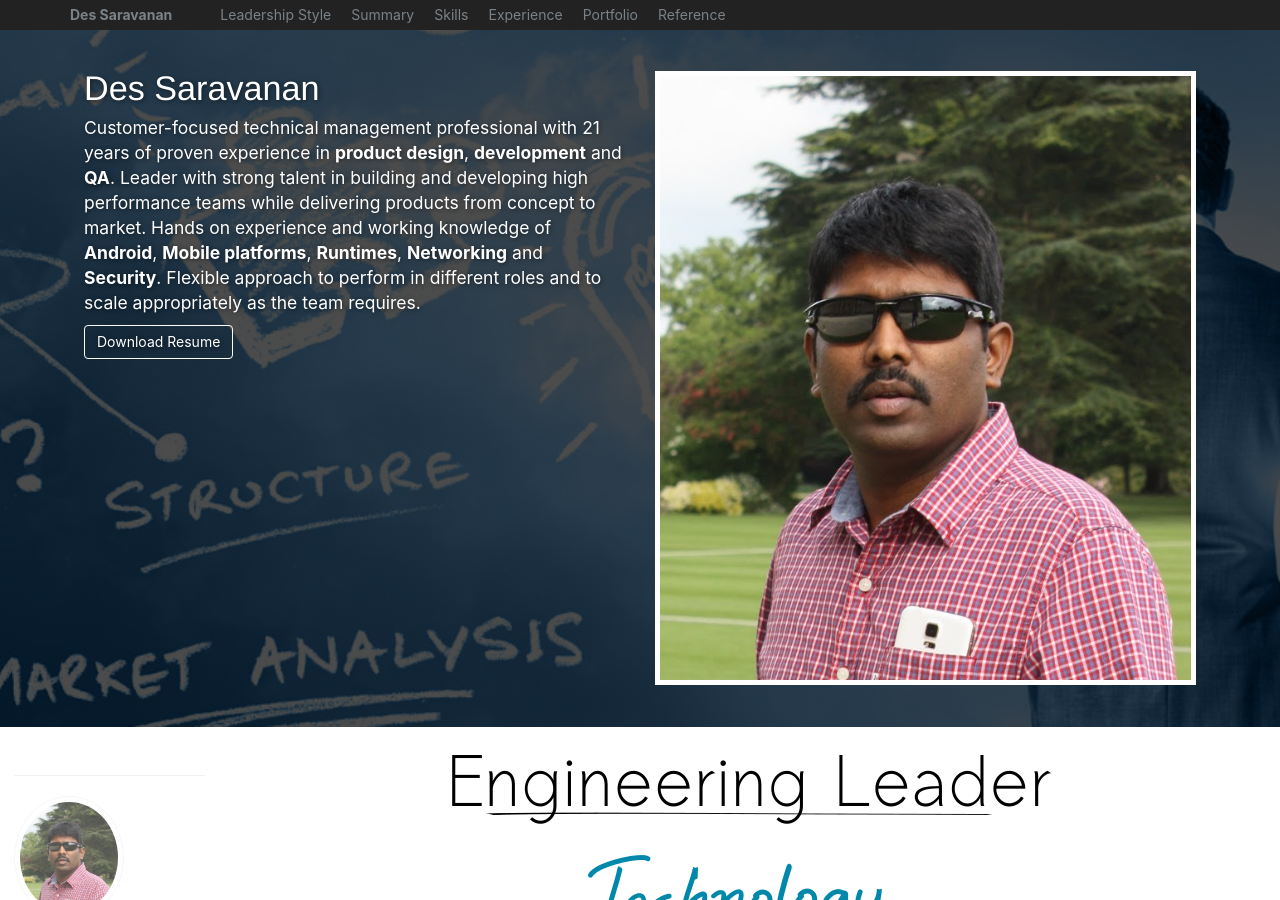
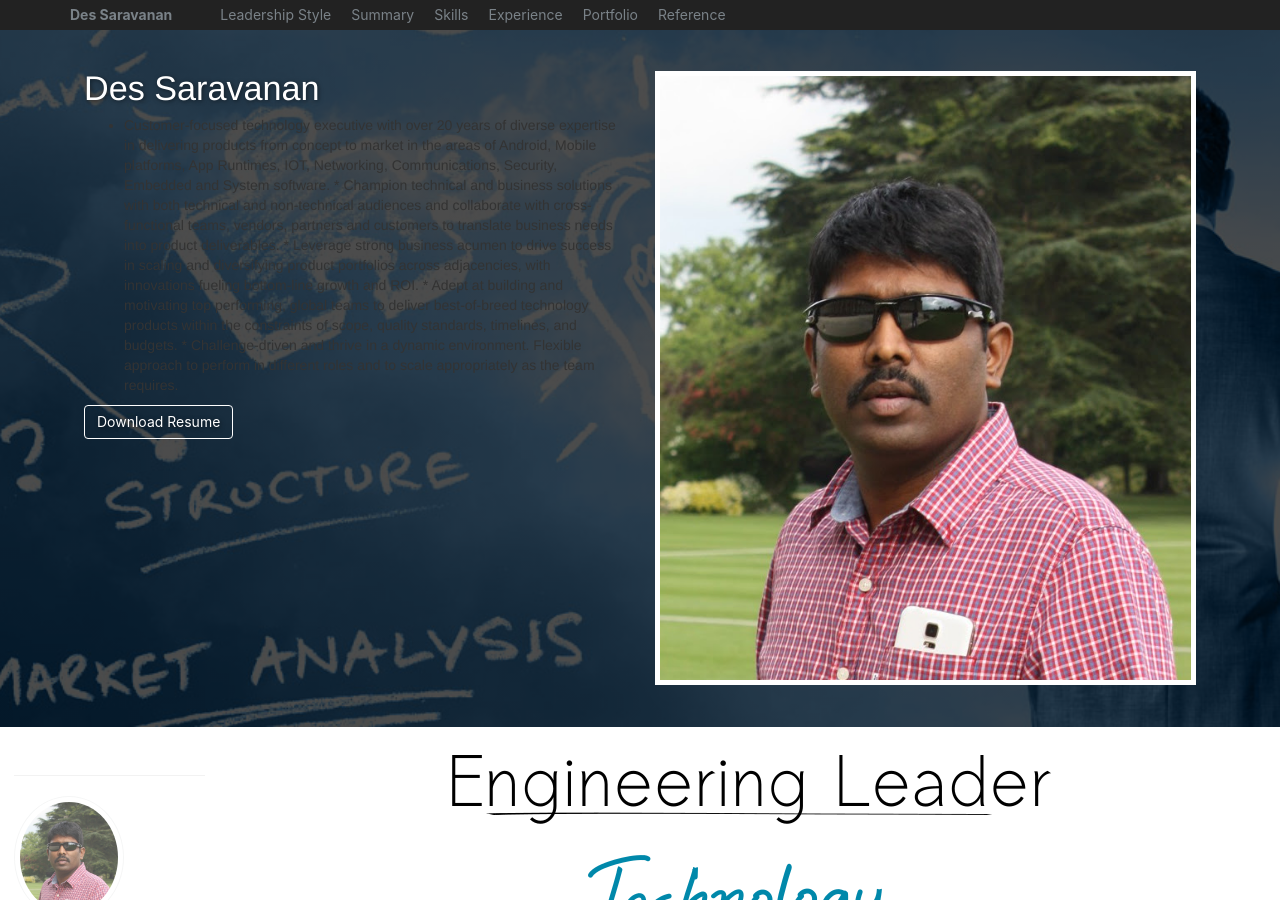
Before and after one commit to nitheeshkl/des, a Jekyll site: the page built from _pages/home.md, in a window 1280 px wide and 900 px high. Built offline with Jekyll 4.4.1, drawn with Linux system fonts in a browser that asks for light colours; some of the changed text lies outside the part shown.

Commit message:
rev after edit with shelly

```diff
--- a/_pages/home.md
+++ b/_pages/home.md
@@ -2,13 +2,13 @@
 layout: archive
 permalink: /
 author_profile: true
-excerpt: "Customer-focused technical management professional with 21 years of proven
-experience in **product design**, **development** and **QA**. Leader with strong
-talent in building and developing high performance teams  while delivering
-products from concept to market. Hands on experience  and working knowledge of
-**Android**, **Mobile platforms**, **Runtimes**, **Networking** and **Security**.
-Flexible approach to perform in different roles and to scale appropriately as
-the team requires."
+excerpt: "
+* Customer-focused technology executive with over 20 years of diverse expertise in delivering products from concept to market in the areas of Android, Mobile platforms, App Runtimes, IOT, Networking, Communications, Security, Embedded and System software.
+* Champion technical and business solutions with both technical and non-technical audiences and collaborate with cross-functional teams, vendors, partners and customers to translate business needs into product deliverables.
+* Leverage strong business acumen to drive success in scaling and diversifying product portfolios across adjacencies, with innovations fueling bottom-line growth and ROI.
+* Adept at building and motivating top performing, global teams to deliver best-of-breed technology products within the constraints of scope, quality standards, timelines, and budgets.
+* Challenge-driven and thrive in a dynamic environment. Flexible approach to perform in different roles and to scale appropriately as the team requires.
+"
 header:
     overlay_image: banner_bg.jpg
     overlay_image_2: bio-photo.jpg
@@ -17,7 +17,7 @@
     cta_label: "Download Resume"
     cta_url: "/des-resume.pdf"
 mytimeline:
-    - title: "Director/Sr. Manager, Intel Corporation, Santa Clara, CA"
+    - title: "Head of Android Run Time Center of Excellance, Intel Corporation, Santa Clara, CA"
       desc: "Started and lead Android Runtime (ART) Center of Excellence for Intel
       with responsibility for strategy, direction, planning, development, and
       delivery of Android Runtime and associated User Experience in all of Intel’s Phone,
```
Also changed, not shown: other parts of _pages/home.md (+7 -7 lines), 1 other file.
